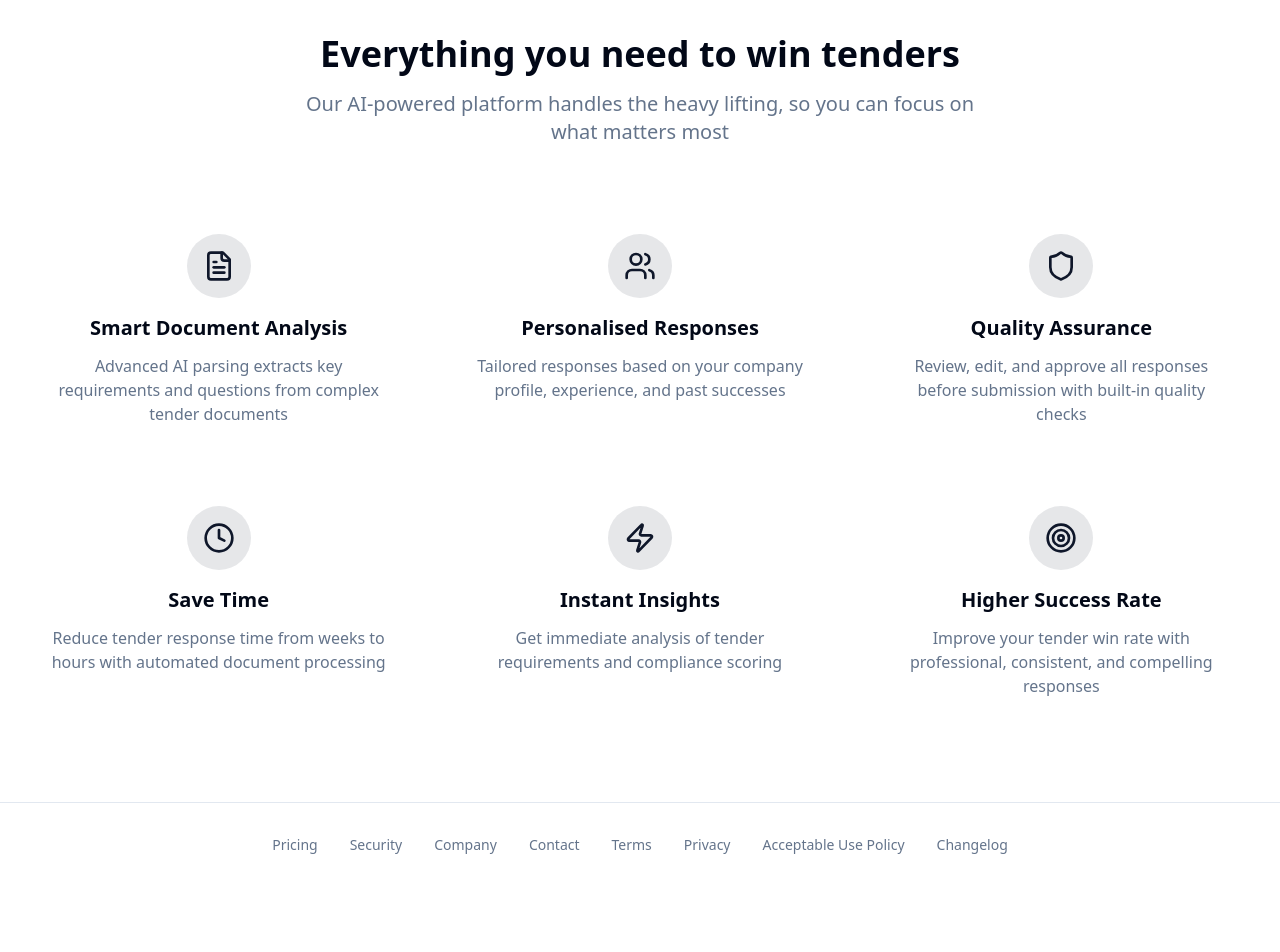
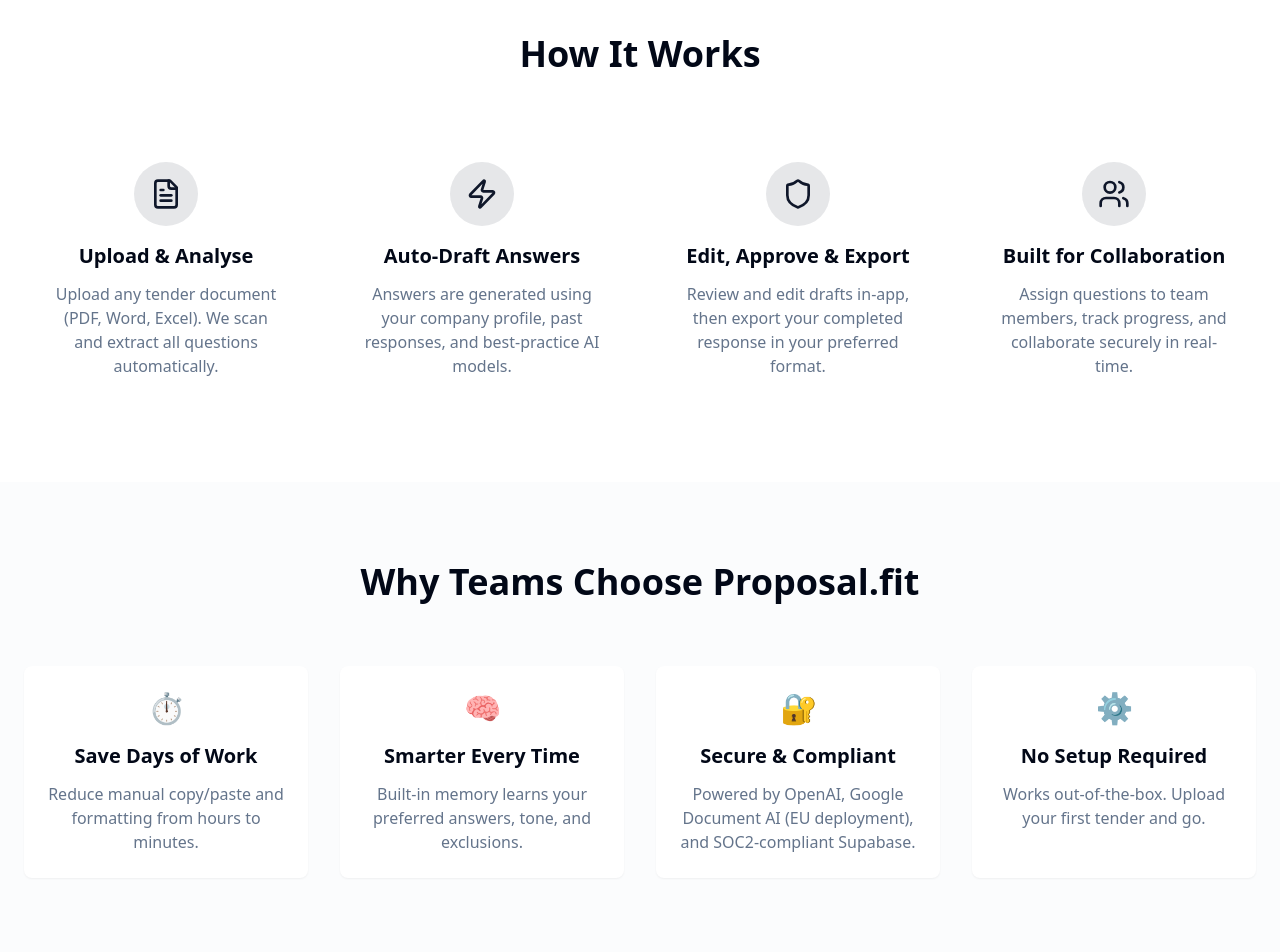
Before and after one commit to jontycasson/tender-scribe-smart, a React (Vite) app: page / in a window 1280 px wide. Shown: the part 1040-1992 px from the top of the page. Before the commit the page ends 1927 px from the top, so only its background shows below. Built offline with nearby package versions, Linux system fonts and the light colour scheme.

Commit message:
Add new homepage sections

```diff
--- a/src/components/homepage/SplitHeroVariant.tsx
+++ b/src/components/homepage/SplitHeroVariant.tsx
@@ -111,26 +111,43 @@ export const SplitHeroVariant = () => {
         </div>
       </div>
 
-      {/* Features Section */}
-      <div className="py-20 px-6">
+      {/* How It Works Section */}
+      <div className="py-20 px-6 bg-background">
         <div className="max-w-7xl mx-auto">
           <div className="text-center mb-16">
             <h2 className="text-3xl lg:text-4xl font-bold mb-4">
-              Everything you need to win tenders
+              How It Works
             </h2>
-            <p className="text-xl text-muted-foreground max-w-2xl mx-auto">
-              Our AI-powered platform handles the heavy lifting, so you can focus on what matters most
-            </p>
           </div>
 
-          <div className="grid md:grid-cols-2 lg:grid-cols-3 gap-8">
+          <div className="grid md:grid-cols-2 lg:grid-cols-4 gap-8">
             <div className="text-center p-6">
               <div className="bg-primary/10 rounded-full w-16 h-16 flex items-center justify-center mx-auto mb-4">
                 <FileText className="h-8 w-8 text-primary" />
               </div>
-              <h3 className="text-xl font-semibold mb-3">Smart Document Analysis</h3>
+              <h3 className="text-xl font-semibold mb-3">Upload & Analyse</h3>
               <p className="text-muted-foreground">
-                Advanced AI parsing extracts key requirements and questions from complex tender documents
+                Upload any tender document (PDF, Word, Excel). We scan and extract all questions automatically.
+              </p>
+            </div>
+
+            <div className="text-center p-6">
+              <div className="bg-primary/10 rounded-full w-16 h-16 flex items-center justify-center mx-auto mb-4">
+                <Zap className="h-8 w-8 text-primary" />
+              </div>
+              <h3 className="text-xl font-semibold mb-3">Auto-Draft Answers</h3>
+              <p className="text-muted-foreground">
+                Answers are generated using your company profile, past responses, and best-practice AI models.
+              </p>
+            </div>
+
+            <div className="text-center p-6">
+              <div className="bg-primary/10 rounded-full w-16 h-16 flex items-center justify-center mx-auto mb-4">
+                <Shield className="h-8 w-8 text-primary" />
+              </div>
+              <h3 className="text-xl font-semibold mb-3">Edit, Approve & Export</h3>
+              <p className="text-muted-foreground">
+                Review and edit drafts in-app, then export your completed response in your preferred format.
               </p>
             </div>
 
@@ -138,54 +155,77 @@ export const SplitHeroVariant = () => {
               <div className="bg-primary/10 rounded-full w-16 h-16 flex items-center justify-center mx-auto mb-4">
                 <Users className="h-8 w-8 text-primary" />
               </div>
-              <h3 className="text-xl font-semibold mb-3">Personalised Responses</h3>
+              <h3 className="text-xl font-semibold mb-3">Built for Collaboration</h3>
               <p className="text-muted-foreground">
-                Tailored responses based on your company profile, experience, and past successes
-              </p>
-            </div>
-
-            <div className="text-center p-6">
-              <div className="bg-primary/10 rounded-full w-16 h-16 flex items-center justify-center mx-auto mb-4">
-                <Shield className="h-8 w-8 text-primary" />
-              </div>
-              <h3 className="text-xl font-semibold mb-3">Quality Assurance</h3>
-              <p className="text-muted-foreground">
-                Review, edit, and approve all responses before submission with built-in quality checks
-              </p>
-            </div>
-
-            <div className="text-center p-6">
-              <div className="bg-primary/10 rounded-full w-16 h-16 flex items-center justify-center mx-auto mb-4">
-                <Clock className="h-8 w-8 text-primary" />
-              </div>
-              <h3 className="text-xl font-semibold mb-3">Save Time</h3>
-              <p className="text-muted-foreground">
-                Reduce tender response time from weeks to hours with automated document processing
-              </p>
-            </div>
-
-            <div className="text-center p-6">
-              <div className="bg-primary/10 rounded-full w-16 h-16 flex items-center justify-center mx-auto mb-4">
-                <Zap className="h-8 w-8 text-primary" />
-              </div>
-              <h3 className="text-xl font-semibold mb-3">Instant Insights</h3>
-              <p className="text-muted-foreground">
-                Get immediate analysis of tender requirements and compliance scoring
-              </p>
-            </div>
-
-            <div className="text-center p-6">
-              <div className="bg-primary/10 rounded-full w-16 h-16 flex items-center justify-center mx-auto mb-4">
-                <Target className="h-8 w-8 text-primary" />
-              </div>
-              <h3 className="text-xl font-semibold mb-3">Higher Success Rate</h3>
-              <p className="text-muted-foreground">
-                Improve your tender win rate with professional, consistent, and compelling responses
+                Assign questions to team members, track progress, and collaborate securely in real-time.
               </p>
             </div>
           </div>
         </div>
       </div>
+
+      {/* Benefits Section */}
+      <div className="py-20 px-6 bg-muted/30">
+        <div className="max-w-7xl mx-auto">
+          <div className="text-center mb-16">
+            <h2 className="text-3xl lg:text-4xl font-bold mb-4">
+              Why Teams Choose Proposal.fit
+            </h2>
+          </div>
+
+          <div className="grid md:grid-cols-2 lg:grid-cols-4 gap-8">
+            <div className="text-center p-6 bg-background rounded-lg shadow-sm">
+              <div className="text-3xl mb-4">⏱️</div>
+              <h3 className="text-xl font-semibold mb-3">Save Days of Work</h3>
+              <p className="text-muted-foreground">
+                Reduce manual copy/paste and formatting from hours to minutes.
+              </p>
+            </div>
+
+            <div className="text-center p-6 bg-background rounded-lg shadow-sm">
+              <div className="text-3xl mb-4">🧠</div>
+              <h3 className="text-xl font-semibold mb-3">Smarter Every Time</h3>
+              <p className="text-muted-foreground">
+                Built-in memory learns your preferred answers, tone, and exclusions.
+              </p>
+            </div>
+
+            <div className="text-center p-6 bg-background rounded-lg shadow-sm">
+              <div className="text-3xl mb-4">🔐</div>
+              <h3 className="text-xl font-semibold mb-3">Secure & Compliant</h3>
+              <p className="text-muted-foreground">
+                Powered by OpenAI, Google Document AI (EU deployment), and SOC2-compliant Supabase.
+              </p>
+            </div>
+
+            <div className="text-center p-6 bg-background rounded-lg shadow-sm">
+              <div className="text-3xl mb-4">⚙️</div>
+              <h3 className="text-xl font-semibold mb-3">No Setup Required</h3>
+              <p className="text-muted-foreground">
+                Works out-of-the-box. Upload your first tender and go.
+              </p>
+            </div>
+          </div>
+        </div>
+      </div>
+
+      {/* Final CTA Section */}
+      <div className="py-20 px-6 bg-background">
+        <div className="max-w-4xl mx-auto text-center">
+          <h2 className="text-3xl lg:text-4xl font-bold mb-6">
+            Start winning tenders faster — today.
+          </h2>
+          <p className="text-xl text-muted-foreground mb-8">
+            No credit card required. EU-based document processing.
+          </p>
+          <Button asChild size="lg" className="text-lg px-8 py-4">
+            <Link to="/auth">
+              Get Started Free
+              <ArrowRight className="ml-2 h-5 w-5" />
+            </Link>
+          </Button>
+        </div>
+      </div>
     </>
   );
 };
```
